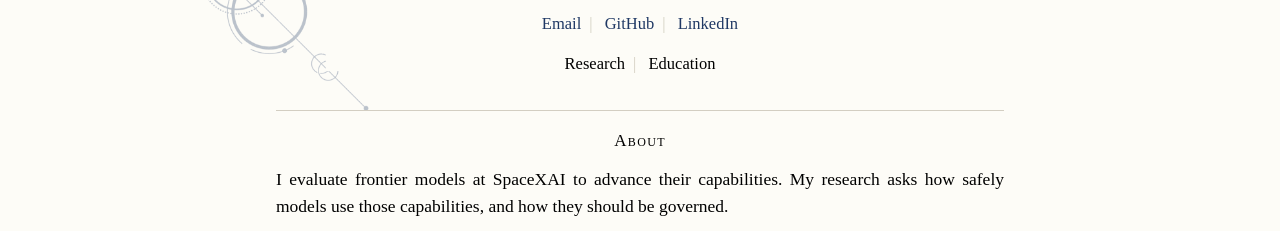
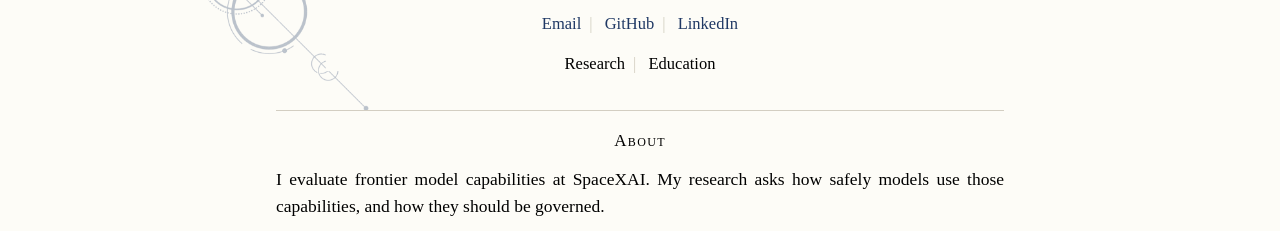
Before and after one commit to harrisonm23-byte/harrisonm23-byte.github.io, a plain HTML site: page index.html in a window 1280 px wide. Shown: the part 192-423 px from the top of the page. Drawn offline with Linux system fonts and the light colour scheme.

Commit message:
About: 'I evaluate frontier model capabilities at SpaceXAI.'
Co-Authored-By: Claude Opus 5.5 <noreply@anthropic.com>
Claude-Session: https://claude.ai/code/session_011dJNaTKHXbVpMdEHN5mwW5

```diff
--- a/index.html
+++ b/index.html
@@ -143,7 +143,7 @@ body{border-top:40px solid var(--link)}
   <h2>About</h2>
   <div class="about">
     <div>
-      <p>I evaluate frontier models at SpaceXAI to advance their capabilities. My research asks how safely models use those capabilities, and how they should be governed.</p>
+      <p>I evaluate frontier model capabilities at SpaceXAI. My research asks how safely models use those capabilities, and how they should be governed.</p>
       <p>My technical research focuses on how internal states can predict misaligned behavior. In my safety evaluations of long-horizon agents, I study agent behavior through the lens of behavioral economics. <a href="https://harrisonm23-byte.github.io/push-down-the-mountain/"><i>A&nbsp;Push Down the Mountain</i></a> tests these questions on collusion in a market simulation.</p>
       <p>My governance research draws on Posner’s economic theory of tort law, and studies how evaluations can inform regulatory design. In <a href="https://commons.stmarytx.edu/thestmaryslawjournal/vol52/iss3/4/"><i>The Ratio Method</i></a>, I assign values to AI risks using law-and-economics variables, then draw from the regimes that govern similar industrial harms.</p>
       <p class="interests">Research interests: <b>agent safety evaluations</b>, <b>technical AI governance</b>, <b>experimental economics with AI agents</b> and <b>interpretability and steering</b>.</p>
```
